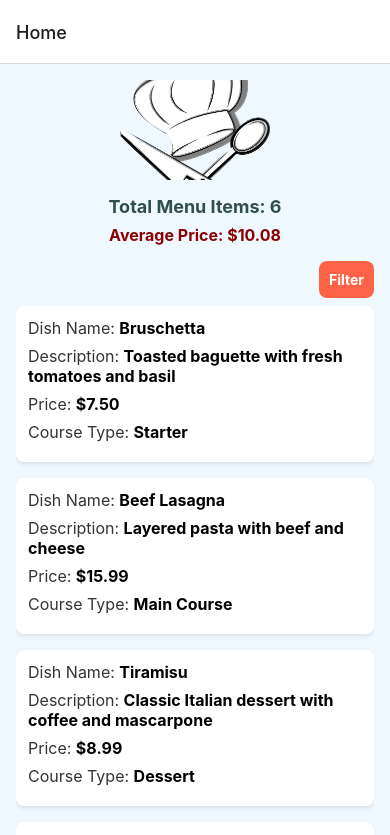
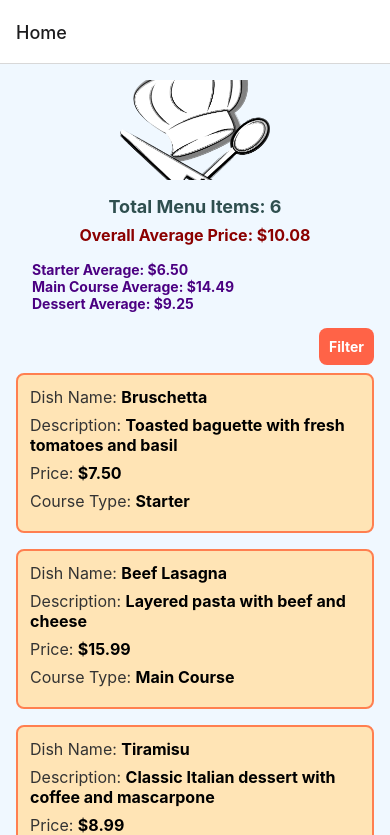
Before and after one commit to VCCT-MAST5112-2024-G1/LuxoloSobetwa_st10443381MASTP_2, a React Native app: screen /Home in a window 390 px wide. Shown: the top 835 px of the page. Built offline with nearby package versions, Linux system fonts and the light colour scheme.

Commit message:
added the the avarage price that is broken down in different courses

```diff
--- a/screens/Home.tsx
+++ b/screens/Home.tsx
@@ -19,9 +19,16 @@ export default function HomeScreen({ navigation }) {
 
     const combinedMenu = [...predefinedMenu, ...additionalMenu];
 
-    // Calculate the average price
-    const averagePrice =
-        combinedMenu.reduce((total, item) => total + item.price, 0) / combinedMenu.length;
+    // Calculate the overall average price
+    const averagePrice = combinedMenu.reduce((total, item) => total + item.price, 0) / combinedMenu.length;
+
+    // Calculate the average price by course
+    const courseTypes = ['Starter', 'Main Course', 'Dessert'];
+    const averagePriceByCourse = courseTypes.map((courseType) => {
+        const items = combinedMenu.filter((item) => item.courseType === courseType);
+        const avgPrice = items.reduce((total, item) => total + item.price, 0) / items.length || 0;
+        return { courseType, averagePrice: avgPrice };
+    });
 
     // Filter menu based on selected course type
     const filteredMenu = selectedFilter
@@ -51,9 +58,21 @@ export default function HomeScreen({ navigation }) {
 
             {/* Total Items and Average Price */}
             <Text style={styles.totalItemsText}>Total Menu Items: {combinedMenu.length}</Text>
-            <Text style={styles.averagePriceText}>
-                Average Price: ${averagePrice.toFixed(2)}
-            </Text>
+
+            {!showFilters && (
+                <>
+                    <Text style={styles.averagePriceText}>
+                        Overall Average Price: ${averagePrice.toFixed(2)}
+                    </Text>
+                    <View style={styles.averagePriceByCourse}>
+                        {averagePriceByCourse.map(({ courseType, averagePrice }) => (
+                            <Text key={courseType} style={styles.averagePriceCourseText}>
+                                {courseType} Average: ${averagePrice.toFixed(2)}
+                            </Text>
+                        ))}
+                    </View>
+                </>
+            )}
 
             {/* Filter Button */}
             <TouchableOpacity style={styles.filterButton} onPress={handleFilterToggle}>
@@ -65,7 +84,7 @@ export default function HomeScreen({ navigation }) {
                 <View style={styles.filterSection}>
                     <Text style={styles.filterTitle}>Filter by Course</Text>
                     <View style={styles.filterContainer}>
-                        {['Starter', 'Main Course', 'Dessert'].map((courseType) => (
+                        {courseTypes.map((courseType) => (
                             <TouchableOpacity
                                 key={courseType}
                                 style={[
@@ -163,6 +182,15 @@ const styles = StyleSheet.create({
         textAlign: 'center',
         marginBottom: 16,
     },
+    averagePriceByCourse: {
+        marginBottom: 16,
+        paddingHorizontal: 16,
+    },
+    averagePriceCourseText: {
+        fontSize: 14,
+        fontWeight: 'bold',
+        color: '#4b0082',
+    },
     filterButton: {
         alignSelf: 'flex-end',
         marginBottom: 8,
@@ -212,16 +240,10 @@ const styles = StyleSheet.create({
     menuDetails: {
         marginBottom: 16,
         padding: 12,
-        backgroundColor: '#fff',
+        backgroundColor: '#ffe4b5',
+        borderColor: '#ff7f50',
+        borderWidth: 2,
         borderRadius: 8,
-        shadowColor: '#000',
-        shadowOffset: {
-            width: 0,
-            height: 2,
-        },
-        shadowOpacity: 0.1,
-        shadowRadius: 4,
-        elevation: 2,
     },
     menuText: {
         fontSize: 16,
```
